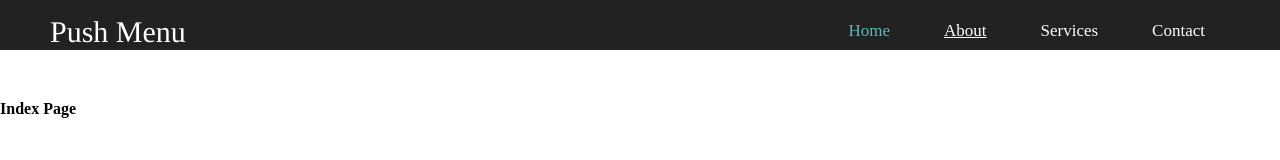
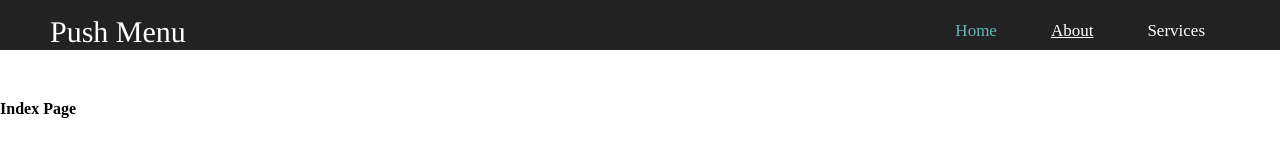
Before and after one commit to davidroyer/github_my_second_repository, a plain HTML site: page index.html in a window 1280 px wide. Shown: the top 160 px of the page. Drawn offline with nearby package versions, Linux system fonts and the light colour scheme.

Commit message:
Testing commit to new branch after making modification

```diff
--- a/index.html
+++ b/index.html
@@ -15,13 +15,12 @@
 <!-- <div class="outer-wrapper"> -->
 <header>
     <h1 class="site-title">Push Menu</h1>
-    <a id="nav-toggle" class="nav-toggle-class" href="#"><span></span></a>
+  <a id="nav-toggle" class="nav-toggle-class" href="#"><span></span></a>
     <nav class="main-navigation">
         <ul>
             <li class="active"><a>Home</a></li>
             <li><a href="about.html">About</a></li>
             <li><a>Services</a></li>
-            <li><a>Contact</a></li>
         </ul>
     </nav>
     <nav class="mobile-navigation">
```
